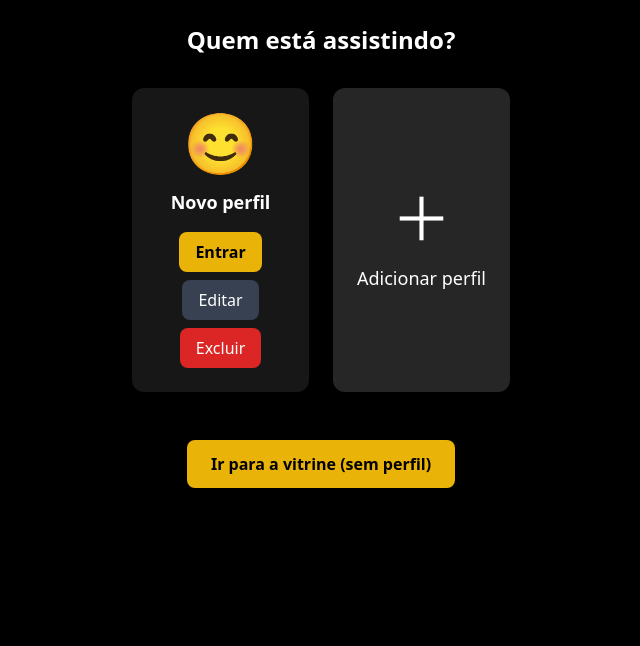
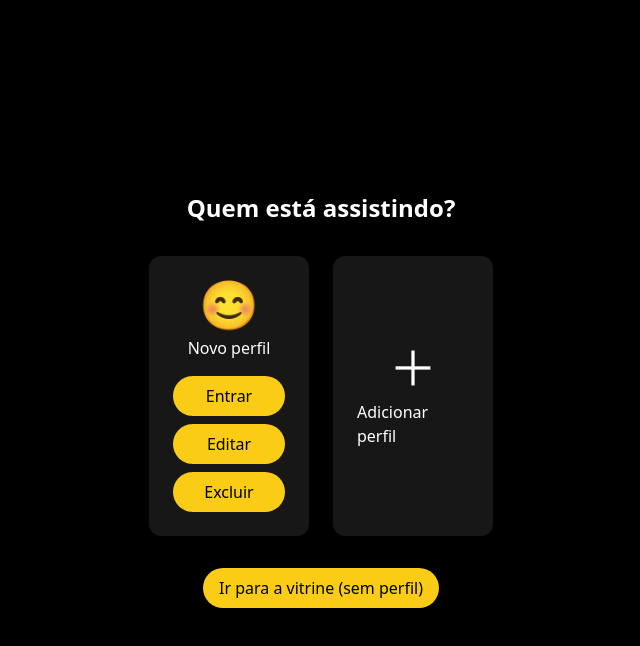
Before and after one commit to beechannelmais/beechannel-mvp, a Next.js app: page /profiles in a window 1280 px wide. Shown: the top 646 px of the page, without its empty margins (319-959 px from the left). Built offline with nearby package versions, Linux system fonts and the light colour scheme.

Commit message:
fix(profiles): restaurado para rota /profiles com layout corrigido

```diff
--- a/app/profiles/page.tsx
+++ b/app/profiles/page.tsx
@@ -1,75 +1,43 @@
 "use client";
-import { useState } from "react";
 
-interface Profile {
-  id: number;
-  name: string;
-  avatar: string;
-}
+import Link from "next/link";
 
 export default function ProfilesPage() {
-  const [profiles, setProfiles] = useState<Profile[]>([
-    { id: 1, name: "Novo perfil", avatar: "😊" },
-  ]);
-
-  const addProfile = () => {
-    const newProfile: Profile = {
-      id: Date.now(),
-      name: "Novo perfil",
-      avatar: "😊",
-    };
-    setProfiles([...profiles, newProfile]);
-  };
-
-  const removeProfile = (id: number) => {
-    setProfiles(profiles.filter((p) => p.id !== id));
-  };
-
   return (
-    <main className="flex flex-col items-center min-h-screen bg-black text-white p-6">
+    <main className="flex flex-col items-center justify-center min-h-screen bg-black text-white p-6">
       {/* Título centralizado */}
-      <h1 className="text-2xl font-bold mb-8 text-center">
+      <h1 className="text-2xl font-bold text-center mb-8">
         Quem está assistindo?
       </h1>
 
-      {/* Container dos perfis */}
-      <div className="grid grid-cols-2 gap-6">
-        {profiles.map((profile) => (
-          <div
-            key={profile.id}
-            className="bg-neutral-900 rounded-xl p-6 flex flex-col items-center shadow-md"
-          >
-            <div className="text-6xl mb-4">{profile.avatar}</div>
-            <p className="text-lg font-semibold mb-4">{profile.name}</p>
-            <button className="px-4 py-2 bg-yellow-500 text-black font-bold rounded-lg mb-2">
-              Entrar
-            </button>
-            <button className="px-4 py-2 bg-gray-700 text-white rounded-lg mb-2">
-              Editar
-            </button>
-            <button
-              onClick={() => removeProfile(profile.id)}
-              className="px-4 py-2 bg-red-600 text-white rounded-lg"
-            >
-              Excluir
-            </button>
-          </div>
-        ))}
+      {/* Perfis */}
+      <div className="flex gap-6">
+        {/* Perfil existente */}
+        <div className="flex flex-col items-center bg-neutral-900 rounded-xl p-6 shadow-md w-40">
+          <div className="text-5xl mb-2">😊</div>
+          <span className="mb-4">Novo perfil</span>
 
-        {/* Botão adicionar perfil */}
-        <div
-          onClick={addProfile}
-          className="bg-neutral-800 rounded-xl p-6 flex flex-col items-center justify-center cursor-pointer hover:bg-neutral-700"
-        >
-          <div className="text-6xl mb-4">＋</div>
-          <p className="text-lg">Adicionar perfil</p>
+          {/* Botões alinhados */}
+          <Link href="/catalog" className="btn w-full mb-2">
+            Entrar
+          </Link>
+          <button className="btn btn-neutral w-full mb-2">Editar</button>
+          <button className="btn btn-error w-full">Excluir</button>
+        </div>
+
+        {/* Adicionar perfil */}
+        <div className="flex flex-col items-center justify-center bg-neutral-900 rounded-xl p-6 shadow-md w-40 cursor-pointer">
+          <div className="text-5xl mb-2">＋</div>
+          <span>Adicionar perfil</span>
         </div>
       </div>
 
-      {/* Botão para vitrine */}
-      <button className="mt-12 px-6 py-3 bg-yellow-500 text-black font-bold rounded-lg">
-        Ir para a vitrine (sem perfil)
-      </button>
+      {/* CTA para vitrine sem perfil */}
+      <div className="mx-auto max-w-xs mt-8">
+        <Link href="/catalog" className="btn btn-warning w-full">
+          Ir para a vitrine (sem perfil)
+        </Link>
+      </div>
     </main>
   );
 }
```
